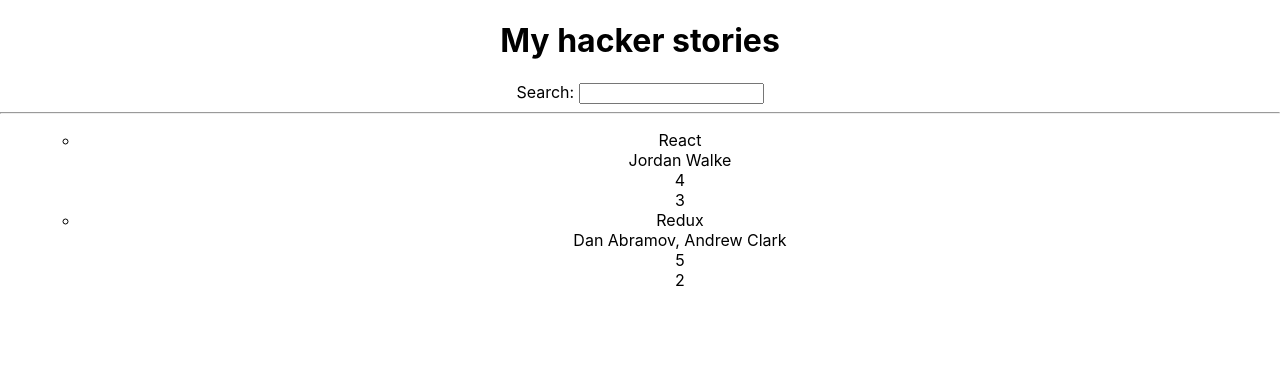
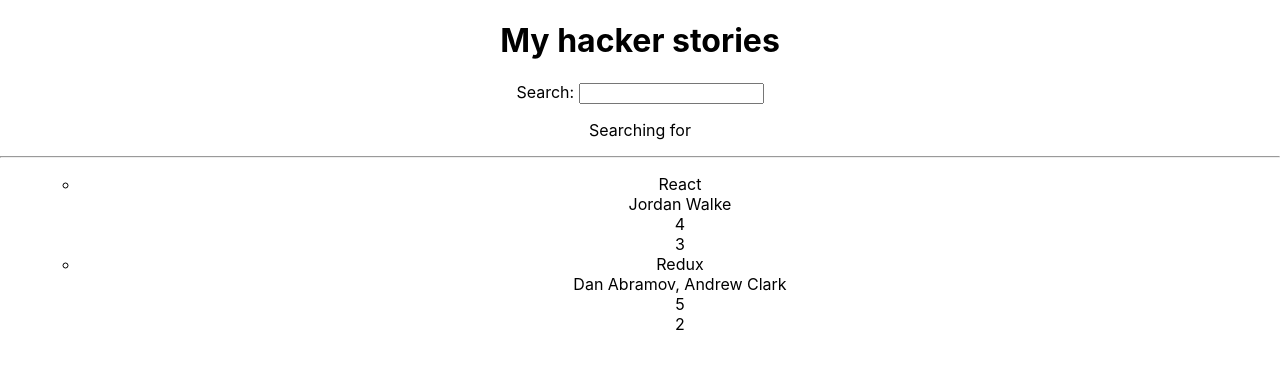
Before and after one commit to lkasdj02/theroadtoreactproj, a React (Create React App) app: page / in a window 1280 px wide. Shown: the top 368 px of the page. Built offline with nearby package versions, Linux system fonts and the light colour scheme.

Commit message:
implemented useState hook

```diff
--- a/src/App.js
+++ b/src/App.js
@@ -1,9 +1,10 @@
 import logo from "./logo.svg";
 import "./App.css";
-
+import { useState } from "react";
 const name = "react";
 
 function List(props) {
+  console.log("list renders");
   // let myList = [
   //   ...list,
   //   {
@@ -37,13 +38,20 @@ const Item = ({ item }) => (
 
 const Search = () => {
   // do something in between
+  console.log("search renders");
+  const [searchTerm, setSearchTerm] = useState("");
+
   const handleChange = (event) => {
-    console.log(event.target.value);
+    setSearchTerm(event.target.value);
+    // console.log(event.target.value);
   };
   return (
     <div>
       <label htmlFor="search"> Search: </label>
       <input id="search" type="text" onChange={handleChange}></input>
+      <p>
+        Searching for <strong>{searchTerm}</strong>
+      </p>
     </div>
   );
 };
@@ -52,6 +60,7 @@ const App = () => {
   // let otherList = list.filter((item) => item.objectID !== 1); THESE ARE JUST CURIOSITIES
   // console.log(list);
   // console.log(otherList);
+  console.log("app renders");
   const stories = [
     {
       title: "React",
```
